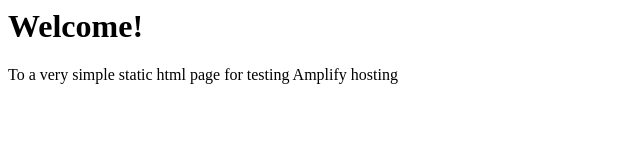
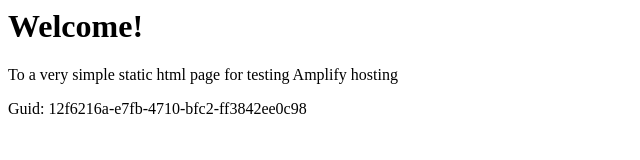
Before and after one commit to aws-aemilia-sin/Github-PR-Commit-Integration-Test-DoNotTouch-v1-preprod-ap-southeast-1, a website: page src/index.html in a window 1280 px wide. Shown: the whole page, without its empty margins (0-640 px from the left). Drawn offline with Linux system fonts and the light colour scheme.

Commit message:
commit from integ tests

```diff
--- a/src/index.html
+++ b/src/index.html
@@ -1,3 +1,5 @@
+
+
 <html lang="en">
 
 <head>
@@ -10,6 +12,6 @@
 <body>
     <h1>Welcome!</h1>
     <p>To a very simple static html page for testing Amplify hosting</p>
-</body>
+    <p>Guid: 12f6216a-e7fb-4710-bfc2-ff3842ee0c98</p></body>
 
 </html>
```
